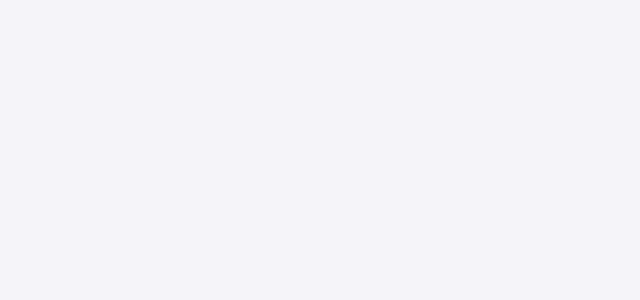
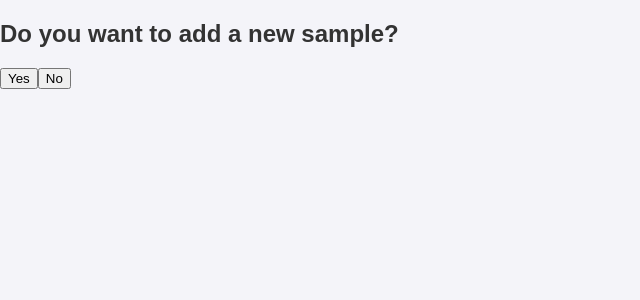
Before and after one commit to alishajain/atlas, a React (Create React App) app in the folder Atlas-Frontend/: page /add-sample in a window 1280 px wide. Before the commit this address had no page. Shown: the top 300 px of the page, without its empty margins (0-640 px from the left). Built offline with nearby package versions, Linux system fonts and the light colour scheme.

Commit message:
Add Sample functionality Completed

```diff
--- a/Atlas-Frontend/src/App.js
+++ b/Atlas-Frontend/src/App.js
@@ -4,22 +4,22 @@ import PanelSelection from './Components/PanelSelection';
 import AddSampleDetails from './Components/AddSampleDetails';
 import AddKnittingDetailsForm from './Components/AddKnittingDetails';
 import AddColorMatching from './Components/AddColorMatching';
-import AddNewSample from './Components/AddNewSample';
 import WelcomeSample from './Pages/WelcomeSample';
+import AddSample from './Pages/AddSample';
 
 import { BrowserRouter as Router, Routes, Route } from 'react-router-dom'; // Update for React Router v6
 
-function App() {
+const App = () => {
   return (
     <Router>
       <div>
         <Routes>
-          <Route path="/" element={<AddSampleDetails />} />
+          <Route path='/add-sample' element={<AddSample />} />
+          <Route path="/add-sample-details" element={<AddSampleDetails />} />
           <Route path="/panel-selection/:RSN" element={<PanelSelection />} />
           <Route path="/add-knitting-details/:RSN" element={<AddKnittingDetailsForm />} />
           <Route path="/add-color-details/:RSN" element={<AddColorMatching />} />
-          <Route path='/add-new-sample' element={<AddNewSample />} />
-          <Route path='/home-sample' elememt={<WelcomeSample />} />
+          <Route path='/' element={<WelcomeSample />} />
         </Routes>
       </div>
     </Router>
--- a/Atlas-Frontend/src/Components/AddColorMatching.js
+++ b/Atlas-Frontend/src/Components/AddColorMatching.js
@@ -2,7 +2,7 @@ import React, { useState } from "react";
 import { useLocation, useNavigate } from "react-router-dom";
 import { addColorMatching } from "../API/ColorApi";
 import AddColorDetails from "./AddColorDetails";
-import AddNewSample from "./AddNewSample";
+import AddSample from '../Pages/AddSample';
 
 const AddColorMatching = () => {
   const location = useLocation();
@@ -118,7 +118,7 @@ const AddColorMatching = () => {
 
   // Function to handle "Next" button click - Navigate to /add-new-sample
   const handleNextClick = () => {
-    navigate("/add-new-sample"); // Navigate to the AddNewSample component
+    navigate("/add-sample"); // Navigate to the AddNewSample component
   };
 
   return (
--- a/Atlas-Frontend/src/Components/AddNewSample.js
+++ /dev/null
@@ -1,29 +0,0 @@
-import React from "react";
-import { useNavigate } from "react-router-dom"; // Import useNavigate
-
-const AddNewSample = () => {
-  const navigate = useNavigate(); // Initialize navigate function
-
-  // Function to handle "Yes" click - navigate to root to add sample
-  const handleYesClick = () => {
-    navigate("/"); // Navigate to root where AddSampleDetails is displayed
-  };
-
-  // Function to handle "No" click - navigate to homepage
-  const handleNoClick = () => {
-    navigate("/home"); // Navigate to home page where Homepage component is displayed
-  };
-
-  return (
-    <div>
-      <h2>Do you want to add a new sample?</h2>
-
-      <div>
-        <button onClick={handleYesClick}>Yes</button>
-        <button onClick={handleNoClick}>No</button>
-      </div>
-    </div>
-  );
-};
-
-export default AddNewSample;
--- a/Atlas-Frontend/src/Pages/AddSample.js
+++ b/Atlas-Frontend/src/Pages/AddSample.js
@@ -1,24 +1,29 @@
-import React, { useState } from "react";
-import WelcomeSample from "./WelcomeSample";
-import AddSampleDetails from "../Components/AddSampleDetails";
-import AddKnittingDetails from "../Components/AddKnittingDetails"
+import React from "react";
+import { useNavigate } from "react-router-dom"; // Import useNavigate
 
-const AddSample = () => {
-  const [backButton, setBackButton] = useState(false);
+const AddNewSample = () => {
+  const navigate = useNavigate(); // Initialize navigate function
 
-  const handleBackButton = () => setBackButton(true);
+  // Function to handle "Yes" click - navigate to root to add sample
+  const handleYesClick = () => {
+    navigate("/add-sample-details"); // Navigate to root where AddSampleDetails is displayed
+  };
+
+  // Function to handle "No" click - navigate to homepage
+  const handleNoClick = () => {
+    navigate("/"); // Navigate to home page where Homepage component is displayed
+  };
+
   return (
     <div>
-      {!backButton && (
-        <div>
-          <AddSampleDetails />
-          <AddKnittingDetails />
-          <button onClick={handleBackButton}>Go to Welcome Page</button>
-        </div>
-      )}
-      {backButton && <WelcomeSample />}
+      <h2>Do you want to add a new sample?</h2>
+
+      <div>
+        <button onClick={handleYesClick}>Yes</button>
+        <button onClick={handleNoClick}>No</button>
+      </div>
     </div>
   );
 };
 
-export default AddSample;
+export default AddNewSample;
```
